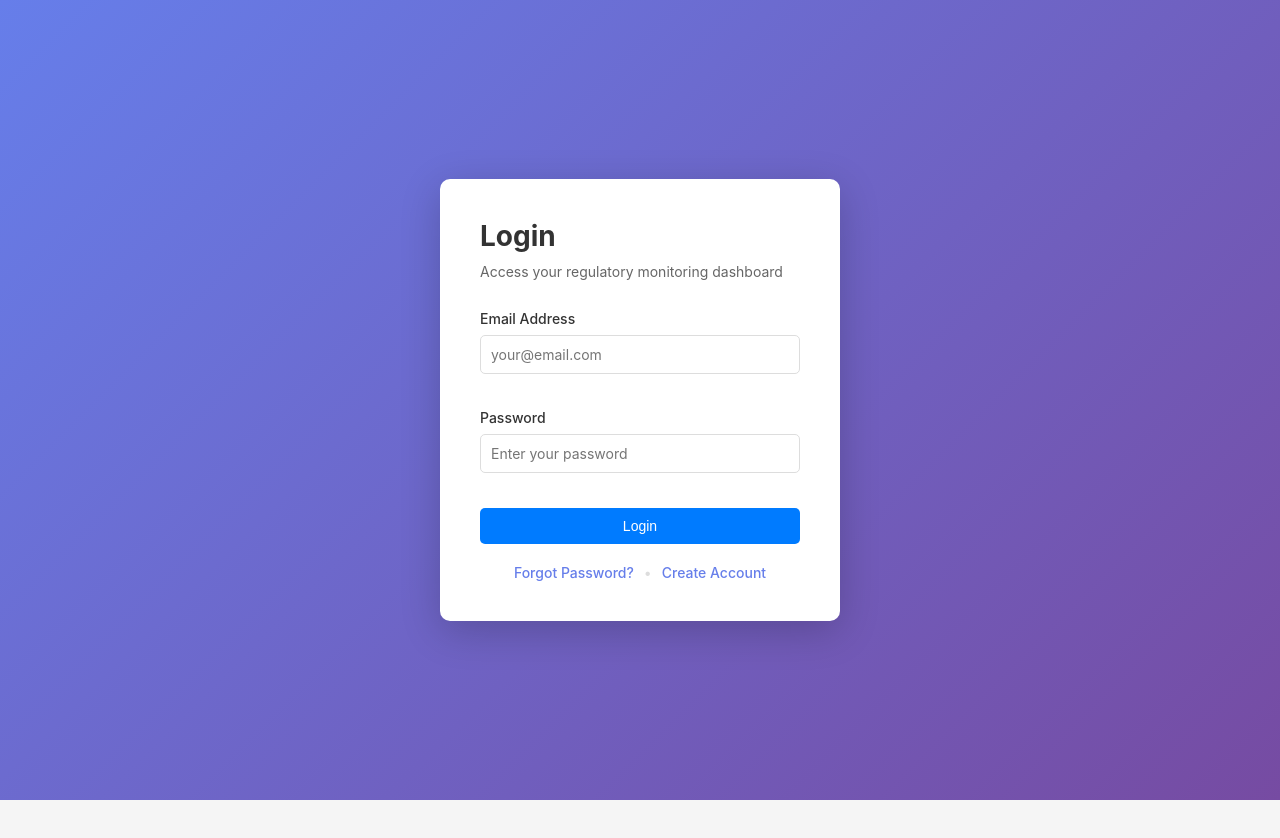
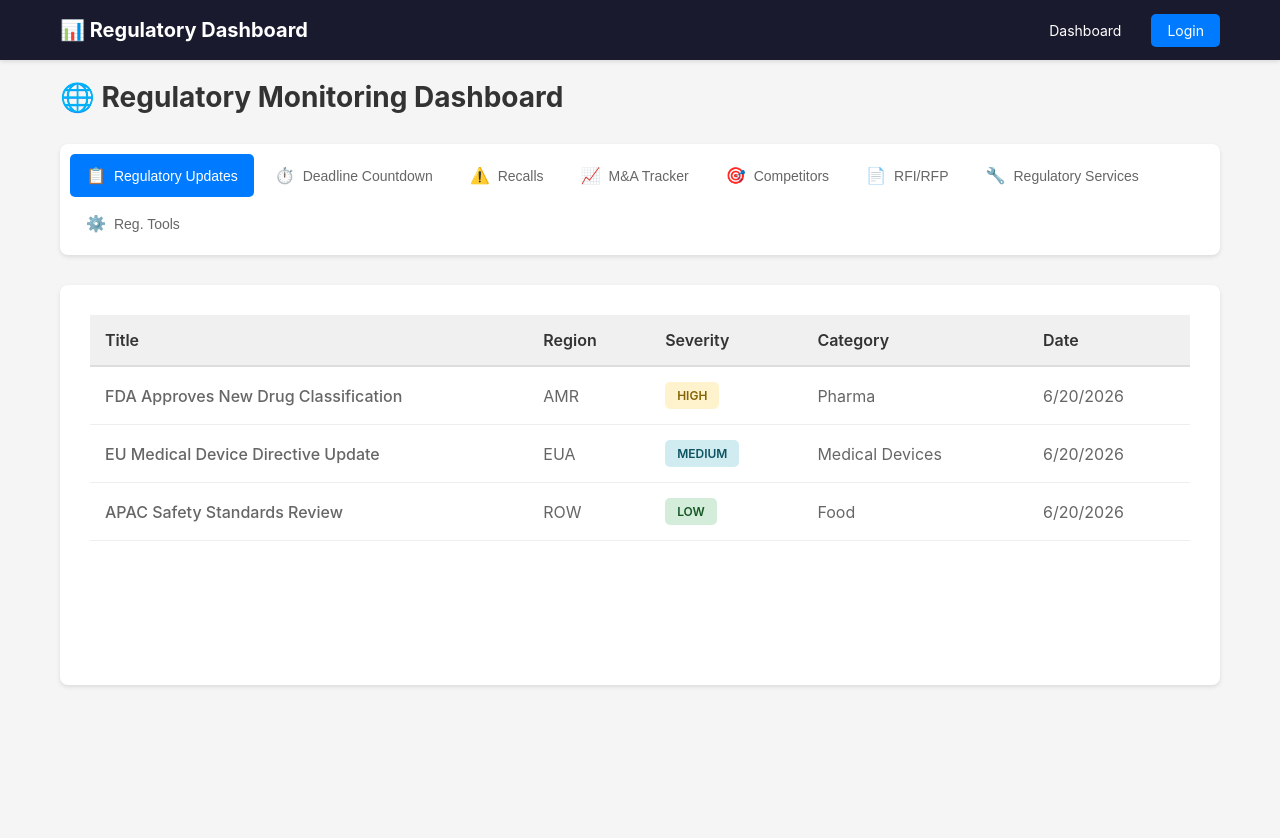
Before and after one commit to Sagar0071-hyd/regulatory-monitoring-app, a React (Create React App) app in the folder frontend/: page /dashboard in a window 1280 px wide. Before the commit this address led to /login. Shown: the top 838 px of the page. Before the commit the page ends 800 px from the top, so only its background shows below. Built offline with nearby package versions, Linux system fonts and the light colour scheme.

Commit message:
Fix: Allow dashboard access without login and show sample data

```diff
--- a/frontend/src/App.js
+++ b/frontend/src/App.js
@@ -53,21 +53,14 @@ function App() {
   return (
     <Router>
       <div className="app">
-        {isAuthenticated && <Navigation onLogout={handleLogout} userRole={userRole} />}
+        <Navigation onLogout={handleLogout} userRole={userRole} isAuthenticated={isAuthenticated} />
         <Routes>
           <Route path="/login" element={<Login onLogin={handleLogin} />} />
           <Route path="/register" element={<Register />} />
           <Route path="/forgot-password" element={<ForgotPassword />} />
           <Route path="/reset-password/:token" element={<ResetPassword />} />
 
-          <Route
-            path="/dashboard"
-            element={
-              <ProtectedRoute isAuthenticated={isAuthenticated}>
-                <Dashboard />
-              </ProtectedRoute>
-            }
-          />
+          <Route path="/dashboard" element={<Dashboard />} />
 
           <Route
             path="/upgrade"
@@ -87,7 +80,7 @@ function App() {
             }
           />
 
-          <Route path="/" element={isAuthenticated ? <Navigate to="/dashboard" /> : <Navigate to="/login" />} />
+          <Route path="/" element={<Navigate to="/dashboard" />} />
         </Routes>
         <ToastContainer position="bottom-right" />
       </div>
--- a/frontend/src/components/Navigation.css
+++ b/frontend/src/components/Navigation.css
@@ -58,10 +58,20 @@
   cursor: pointer;
   font-size: 14px;
   transition: background-color 0.3s ease;
+  text-decoration: none;
+  display: inline-block;
 }
 
 .nav-button:hover {
   background-color: #c82333;
+}
+
+.btn-login {
+  background-color: #007bff;
+}
+
+.btn-login:hover {
+  background-color: #0056b3;
 }
 
 @media (max-width: 768px) {
--- a/frontend/src/components/Navigation.js
+++ b/frontend/src/components/Navigation.js
@@ -2,12 +2,12 @@ import React from 'react';
 import { Link, useNavigate } from 'react-router-dom';
 import './Navigation.css';
 
-const Navigation = ({ onLogout, userRole }) => {
+const Navigation = ({ onLogout, userRole, isAuthenticated }) => {
   const navigate = useNavigate();
 
   const handleLogout = () => {
     onLogout();
-    navigate('/login');
+    navigate('/dashboard');
   };
 
   return (
@@ -20,6 +20,8 @@ const Navigation = ({ onLogout, userRole }) => {
           <Link to="/dashboard" className="nav-link">
             Dashboard
           </Link>
+          {isAuthenticated && (
+            <>
               <Link to="/upgrade" className="nav-link">
                 Upgrade Plan
               </Link>
@@ -31,6 +33,13 @@ const Navigation = ({ onLogout, userRole }) => {
               <button className="nav-button btn-logout" onClick={handleLogout}>
                 Logout
               </button>
+            </>
+          )}
+          {!isAuthenticated && (
+            <Link to="/login" className="nav-button btn-login">
+              Login
+            </Link>
+          )}
         </div>
       </div>
     </nav>
--- a/frontend/src/pages/Dashboard.js
+++ b/frontend/src/pages/Dashboard.js
@@ -14,23 +14,61 @@ const Dashboard = () => {
 
   const tabs = [
     { id: 'regulatory-updates', label: 'Regulatory Updates', icon: '📋' },
-    { id: 'ma-tracker', label: 'M&A Tracker', icon: '📈' },
     { id: 'deadline-countdown', label: 'Deadline Countdown', icon: '⏱️' },
     { id: 'recalls', label: 'Recalls', icon: '⚠️' },
+    { id: 'ma-tracker', label: 'M&A Tracker', icon: '📈' },
     { id: 'competitors', label: 'Competitors', icon: '🎯', restricted: true },
     { id: 'rfi-rfp', label: 'RFI/RFP', icon: '📄', restricted: true },
     { id: 'regulatory-services', label: 'Regulatory Services', icon: '🔧', restricted: true },
     { id: 'reg-tools', label: 'Reg. Tools', icon: '⚙️', restricted: true },
   ];
 
+  const sampleData = {
+    'regulatory-updates': [
+      { title: 'FDA Approves New Drug Classification', region: 'AMR', severity: 'high', productCategory: 'Pharma', createdAt: new Date() },
+      { title: 'EU Medical Device Directive Update', region: 'EUA', severity: 'medium', productCategory: 'Medical Devices', createdAt: new Date() },
+      { title: 'APAC Safety Standards Review', region: 'ROW', severity: 'low', productCategory: 'Food', createdAt: new Date() },
+    ],
+    'deadline-countdown': [
+      { title: 'ISO 13485 Compliance Deadline', region: 'EUA', severity: 'urgent', productCategory: 'Medical Devices', createdAt: new Date() },
+      { title: 'Chemical Substance Registration Due', region: 'AMR', severity: 'high', productCategory: 'Chemicals', createdAt: new Date() },
+    ],
+    'recalls': [
+      { title: 'Product Recall - Food Safety', region: 'AMR', severity: 'urgent', productCategory: 'Food', createdAt: new Date() },
+      { title: 'Household Product Safety Alert', region: 'EUA', severity: 'high', productCategory: 'Household', createdAt: new Date() },
+    ],
+    'ma-tracker': [
+      { title: 'Company Acquisition Announced', region: 'AMR', severity: 'medium', productCategory: 'Pharma', createdAt: new Date() },
+      { title: 'Merger Regulatory Review', region: 'EUA', severity: 'low', productCategory: 'Chemicals', createdAt: new Date() },
+    ],
+    'competitors': [
+      { title: 'Competitor Product Launch', region: 'AMR', severity: 'medium', productCategory: 'Pharma', createdAt: new Date() },
+      { title: 'Market Share Analysis', region: 'EUA', severity: 'low', productCategory: 'Food', createdAt: new Date() },
+    ],
+    'rfi-rfp': [
+      { title: 'RFP for Supply Chain Solutions', region: 'AMR', severity: 'high', productCategory: 'Services', createdAt: new Date() },
+      { title: 'Request for Information', region: 'EUA', severity: 'medium', productCategory: 'Services', createdAt: new Date() },
+    ],
+    'regulatory-services': [
+      { title: 'Compliance Consulting Services', region: 'AMR', severity: 'medium', productCategory: 'Services', createdAt: new Date() },
+      { title: 'Legal Advisory Services', region: 'EUA', severity: 'low', productCategory: 'Services', createdAt: new Date() },
+    ],
+    'reg-tools': [
+      { title: 'Compliance Management Software', region: 'AMR', severity: 'medium', productCategory: 'Software', createdAt: new Date() },
+      { title: 'Data Analytics Platform', region: 'EUA', severity: 'low', productCategory: 'Software', createdAt: new Date() },
+    ],
+  };
+
   useEffect(() => {
     const fetchUser = async () => {
       try {
         const token = localStorage.getItem('token');
+        if (token) {
           const response = await axios.get('/api/auth/me', {
             headers: { Authorization: `Bearer ${token}` },
           });
           setUser(response.data.user);
+        }
       } catch (err) {
         console.error('Failed to fetch user:', err);
       }
@@ -49,17 +87,20 @@ const Dashboard = () => {
 
     try {
       const token = localStorage.getItem('token');
+      if (token) {
         const response = await axios.get(`/api/data/category/${tabId}`, {
           headers: { Authorization: `Bearer ${token}` },
         });
-
         setData(response.data.data || []);
+      } else {
+        setData(sampleData[tabId] || []);
+      }
     } catch (err) {
       if (err.response?.status === 403) {
         setRequiresUpgrade(true);
         setData([]);
       } else {
-        toast.error('Failed to fetch data. Please try again.');
+        setData(sampleData[tabId] || []);
       }
     } finally {
       setLoading(false);
```
Lines whose indentation alone changed are shown as unchanged.
